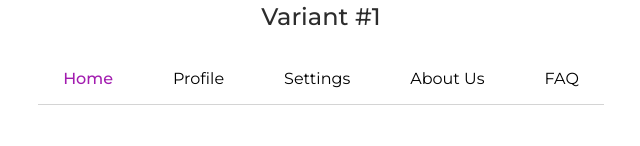
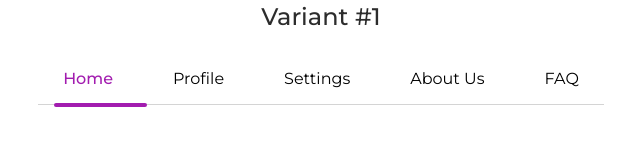
Before and after one commit to nat-davydova/tabs-inspiration, a plain HTML site: page dist/index.html in a window 1280 px wide. Shown: the part 208-354 px from the top of the page, 319-959 px from the left. Drawn offline with nearby package versions, Linux system fonts and the light colour scheme.

Commit message:
effect #2: add improving marker styles

```diff
--- a/dist/script.js
+++ b/dist/script.js
@@ -24,17 +24,41 @@ function setTabs({ tabsContainerClassname }) {
 }
 
 function setEffect1({ containerElem }) {
-  const activeElement = containerElem.querySelector(`.${DOM.is_active}`);
+  const activeElem = containerElem.querySelector(`.${DOM.is_active}`);
+  const { left } = getElementCoordsFromNonStaticParent(activeElem);
+  const width = activeElem.clientWidth;
 
-  createMarker({ parentContainer: containerElem });
+  console.log("____", width);
+
+  createMarker({
+    parentContainer: containerElem,
+    cssStyles: {
+      left: `${left}px`,
+      width: `${width}px`
+    }
+  });
 }
 
 // ****** UTILS ******
-function createMarker({ parentContainer }) {
+function createMarker({ parentContainer, cssStyles = {} }) {
   const marker = document.createElement("div");
   marker.classList.add(`${DOM.marker}`);
-  console.log("__", marker);
+
+  Object.keys(cssStyles).forEach((styleName) => {
+    marker.style.setProperty(`--${styleName}`, cssStyles[styleName]);
+  });
+
   parentContainer.appendChild(marker);
+}
+
+function getElementCoordsFromNonStaticParent(elem) {
+  const left = elem.offsetLeft;
+  const top = elem.offsetTop;
+
+  return {
+    left,
+    top
+  };
 }
 
 function getActiveElementFromTab(tabsClassname) {
--- a/dist/style.css
+++ b/dist/style.css
@@ -128,8 +128,9 @@ body a {
 .tabs--1 .marker {
   position: absolute;
   bottom: calc(var(--marker-height) / 2 * -1);
-  left: 0;
+  left: var(--left);
   display: block;
+  width: var(--width);
   height: var(--marker-height);
   content: "";
   background: var(--active-color);
--- a/src/style.css
+++ b/src/style.css
@@ -126,8 +126,9 @@ body a {
 .tabs--1 .marker {
   position: absolute;
   bottom: calc(var(--marker-height) / 2 * -1);
-  left: 0;
+  left: var(--left);
   display: block;
+  width: var(--width);
   height: var(--marker-height);
   content: "";
   background: var(--active-color);
```
Also changed, not shown: src/script.js (+28 -4 lines).
